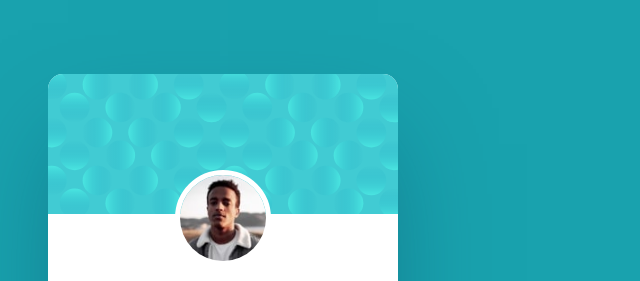
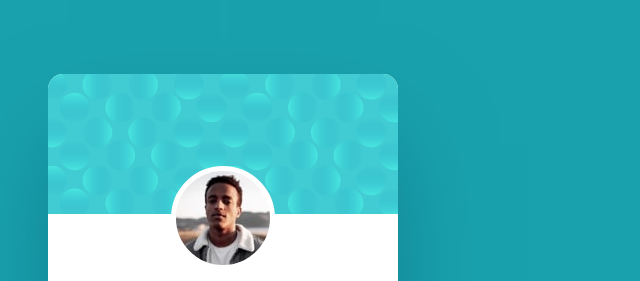
Before and after one commit to Brruto/04---profile-card-component-main, a plain HTML site: page index.html in a window 1280 px wide. Shown: the part 134-415 px from the top of the page, 417-1057 px from the left. Drawn offline with Linux system fonts and the light colour scheme.

Commit message:
Update styles.css

```diff
--- a/styles.css
+++ b/styles.css
@@ -99,6 +99,7 @@ body {
   transform: translate(-50%);
   width: 9.6rem;
   height: 9.6rem;
-  border: 5px solid #ffffff;
+  outline: 5px solid #ffffff;
+  outline-offset: -1px;
   border-radius: 50%;
 }
```
